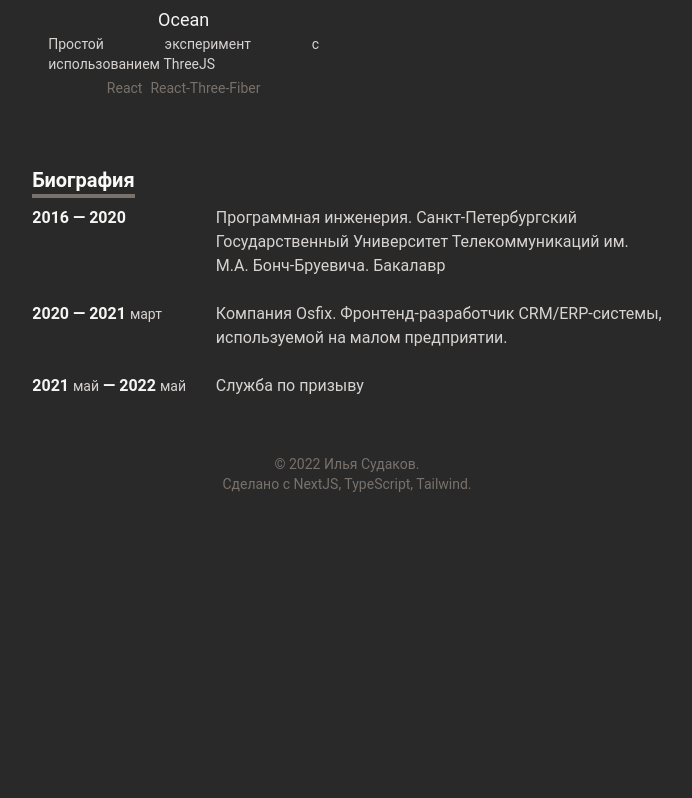
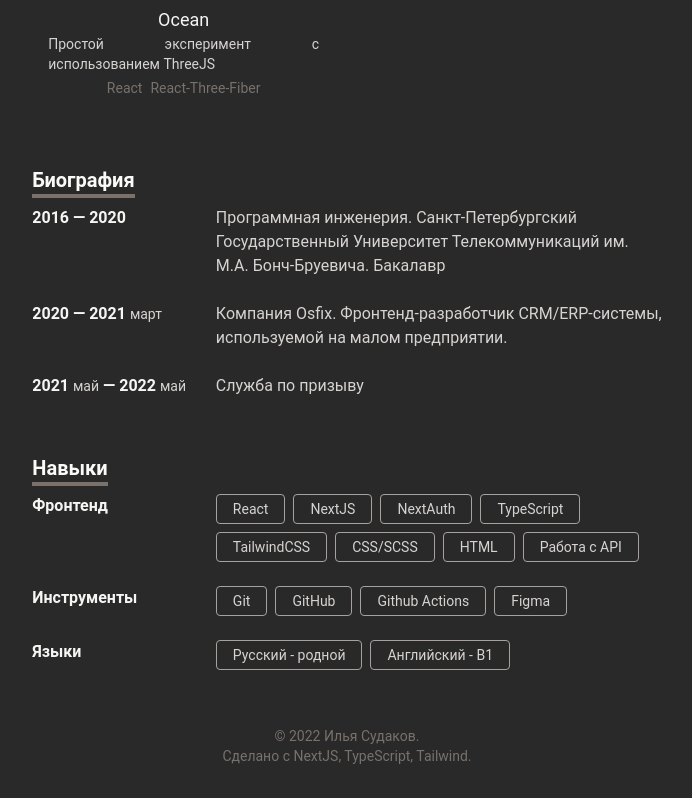
Before and after one commit to ilyasudakov/portfolio-react, a Next.js app: page / in a window 1280 px wide. Shown: the part 1687-2485 px from the top of the page, without its empty margins (293-985 px from the left). Before the commit the page ends 2213 px from the top, so only its background shows below. Built offline with nearby package versions, Linux system fonts and the light colour scheme.

Commit message:
Add Skills section

```diff
--- a/src/data/landing.tsx
+++ b/src/data/landing.tsx
@@ -92,3 +92,27 @@ export const bioPeriods = [
     description: "Служба по призыву",
   },
 ];
+
+export const skillsList = [
+  {
+    setName: "Фронтенд",
+    skills: [
+      "React",
+      "NextJS",
+      "NextAuth",
+      "TypeScript",
+      "TailwindCSS",
+      "CSS/SCSS",
+      "HTML",
+      "Работа с API",
+    ],
+  },
+  {
+    setName: "Инструменты",
+    skills: ["Git", "GitHub", "Github Actions", "Figma"],
+  },
+  {
+    setName: "Языки",
+    skills: ["Русский - родной", "Английский - B1"],
+  },
+];
--- a/src/pages/index.tsx
+++ b/src/pages/index.tsx
@@ -3,7 +3,7 @@ import Image from "next/image";
 import React, { useEffect, useState } from "react";
 import { useInView } from "react-intersection-observer";
 
-import { bioPeriods, projectsList } from "../data/landing";
+import { bioPeriods, projectsList, skillsList } from "../data/landing";
 
 import GithubIcon from "/public/svg/github.svg";
 import MailIcon from "/public/svg/mail.svg";
@@ -25,6 +25,9 @@ const Home: NextPage = () => {
       <Projects />
       <AnimationWrapper>
         <Bio />
+      </AnimationWrapper>
+      <AnimationWrapper>
+        <SkillSet />
       </AnimationWrapper>
       <Copyright />
     </div>
@@ -243,6 +246,53 @@ const Bio: React.FC = () => {
   );
 };
 
+const SkillItem: React.FC<{ skill: string }> = ({ skill }) => {
+  return (
+    <div
+      className="rounded border border-stone-400 px-4 py-1 text-sm cursor-pointer
+    transition hover:bg-stone-700"
+    >
+      {skill}
+    </div>
+  );
+};
+
+const SkillListItem: React.FC<{
+  skillSetItem: { setName: string; skills: string[] };
+}> = ({ skillSetItem }) => {
+  const { setName, skills } = skillSetItem;
+  return (
+    <li>
+      <div className="flex flex-col sm:flex-row">
+        <div className="font-bold text-stone-100 text-left w-full mb-1 sm:mb-0 sm:max-w-[20ch]">
+          {setName}
+        </div>
+        <div className="text-left flex flex-wrap gap-2">
+          {skills.map((skill) => (
+            <SkillItem key={skill} skill={skill} />
+          ))}
+        </div>
+      </div>
+    </li>
+  );
+};
+
+const SkillSet: React.FC = () => {
+  return (
+    <TextBlock>
+      <BlockTitle>Навыки</BlockTitle>
+      <ul className="flex flex-col gap-1 sm:gap-4">
+        {skillsList.map((skillSetItem) => (
+          <SkillListItem
+            skillSetItem={skillSetItem}
+            key={skillSetItem.setName}
+          />
+        ))}
+      </ul>
+    </TextBlock>
+  );
+};
+
 const Copyright: React.FC = () => {
   return (
     <div className="text-center text-sm text-stone-500">
```
